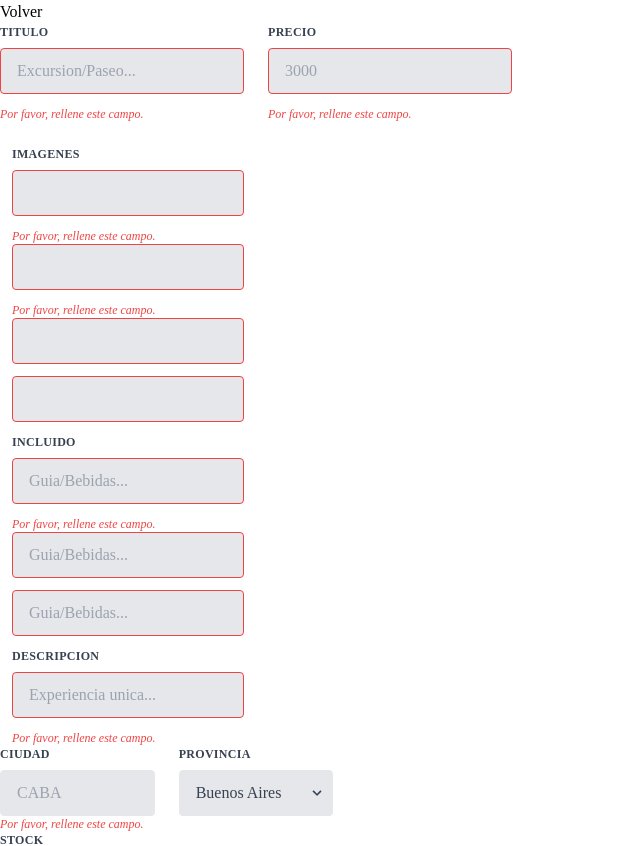
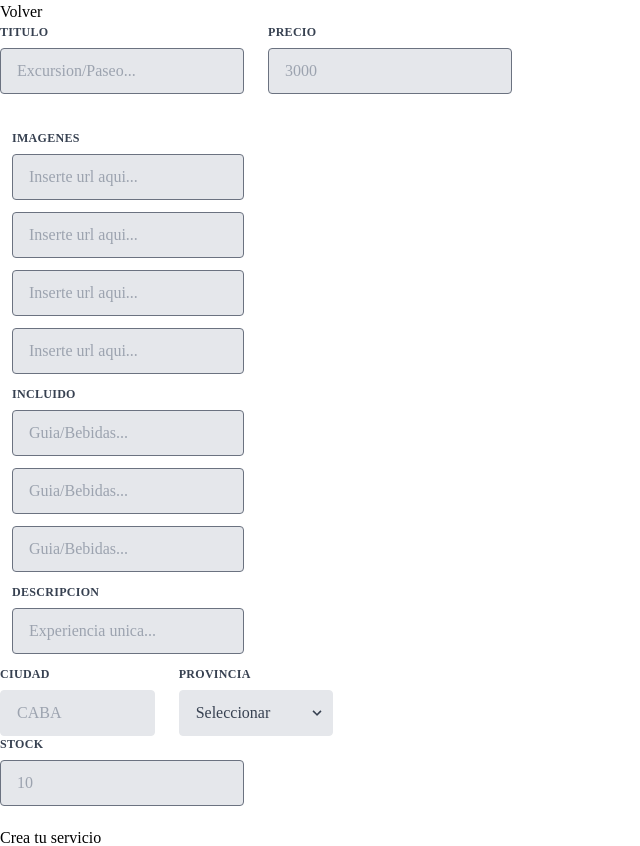
Before and after one commit to gianbr/TravelApp-Group-Project, a React (Create React App) app in the folder client/: page /servicios in a window 1280 px wide. Shown: the top 846 px of the page, without its empty margins (0-640 px from the left). Built offline with nearby package versions, Linux system fonts and the light colour scheme.

Commit message:
Services-form2

```diff
--- a/client/src/components/Servicios.jsx
+++ b/client/src/components/Servicios.jsx
@@ -1,14 +1,3 @@
-// import React from 'react';
-
-// function Contact() {
-//     return(
-//         <div>
-//             <h1>aqui va algo</h1>
-//         </div>
-//     );
-// };
-// export default Contact;
-
 import React from "react";
 import {useState, useEffect} from 'react';
 import { useDispatch} from "react-redux";
@@ -27,7 +16,7 @@ export default function CreateForm(){
         price:'',
         images:[],
         stock:'',
-        included:[{body:''}],
+        included:[],
         description:''
     });
 
@@ -59,12 +48,14 @@ console.log('included', e.target.value);
         e.preventDefault();
         if(!plain.title || plain.title.length > 30) return swal( "El titulo es obligatorio" , " ...y maximo de 30 letras",{button: "Entendido",} );
         if(!plain.price || plain.price <= 0) return swal( "El precio es obligatorio" , " ...y no puede ser menor o igual a 0",{button: "Entendido",} );
-        if(!plain.description) return swal('La descripción es obligatoria',{button: "Entendido",} );
-        if(!plain.city) return swal('La ciudad es obligatoria',{button: "Entendido",} );
+        if(plain.images.length === 0) return swal({title: 'Debe ingresar al menos 1 imagen', button: "Entendido",} );
+        if(plain.included.length === 0) return swal({title: 'Debe ingresar al menos 1 servicio incluido',button: "Entendido",} );
+        if(!plain.description) return swal({title:'La descripción es obligatoria', button: "Entendido",} );
+        if(!plain.city) return swal({title: 'La ciudad es obligatoria',button: "Entendido",} );
+        if(!plain.location) return swal({title: 'La ubicación es obligatoria',button: "Entendido",} );
         if(!plain.stock || plain.stock <= 0) return swal( "El stock es obligatorio" , " ...y no puede ser menor o igual a 0",{button: "Entendido",} );
-        // if(objeto.types.length === 0 || objeto.types.length > 2) return alert('El campo tipos es obligatorio y solo pueden seleccionarse máximo 2 tipos')
         dispatch(postPlain(plain));
-        swal( " ¡Servicio creado exitosamente! ", " Éxito " );
+        swal( {title: "¡Servicio creado exitosamente!", icon: "success"} );
     }
 
 
@@ -77,53 +68,51 @@ return(
       <label className="block uppercase tracking-wide text-gray-700 text-xs font-bold mb-2" htmlForm="grid-first-name">
         Titulo
       </label>
-      <input className="appearance-none block w-full bg-gray-200 text-gray-700 border border-red-500 rounded py-3 px-4 mb-3 leading-tight focus:outline-none focus:bg-white" id="grid-first-name" type="text" placeholder="Excursion/Paseo..."
+      <input className="appearance-none block w-full bg-gray-200 text-gray-700 border border-gray-500 rounded py-3 px-4 mb-3 leading-tight focus:outline-none focus:bg-white" id="grid-first-name" type="text" placeholder="Excursion/Paseo..."
       onChange={(e)=>setPlain({...plain, title: e.target.value})}/>
-      <p className="text-red-500 text-xs italic">Por favor, rellene este campo.</p>
     </div>
     <div className="w-full md:w-1/2 px-3 mb-6 md:mb-0">
       <label className="block uppercase tracking-wide text-gray-700 text-xs font-bold mb-2" htmlForm="grid-first-name">
         Precio
       </label>
-      <input className="appearance-none block w-full bg-gray-200 text-gray-700 border border-red-500 rounded py-3 px-4 mb-3 leading-tight focus:outline-none focus:bg-white" id="grid-first-name" type="number" placeholder="3000"
+      <input className="appearance-none block w-full bg-gray-200 text-gray-700 border border-gray-500 rounded py-3 px-4 mb-3 leading-tight focus:outline-none focus:bg-white" id="grid-first-name" type="number" placeholder="3000"
       onChange={(e)=>setPlain({...plain, price: e.target.value})}/>
-      <p className="text-red-500 text-xs italic">Por favor, rellene este campo.</p>
     </div>
   </div>
     <div className="w-full md:w-1/2 px-3 mb-6 md:mb-0">
       <label className="block uppercase tracking-wide text-gray-700 text-xs font-bold mb-2" htmlForm="grid-first-name">
         Imagenes
       </label>
-      <input className="appearance-none block w-full bg-gray-200 text-gray-700 border border-red-500 rounded py-3 px-4 mb-3 leading-tight focus:outline-none focus:bg-white" id="grid-first-name" type="url" placeholder=""
+      <input className="appearance-none block w-full bg-gray-200 text-gray-700 border border-gray-500 rounded py-3 px-4 mb-3 leading-tight focus:outline-none focus:bg-white" id="grid-first-name" type="url" placeholder="Inserte url aqui..."
       onChange={handleImages}/>
-      <p className="text-red-500 text-xs italic">Por favor, rellene este campo.</p>
-      <input className="appearance-none block w-full bg-gray-200 text-gray-700 border border-red-500 rounded py-3 px-4 mb-3 leading-tight focus:outline-none focus:bg-white" id="grid-first-name" type="url" placeholder=""
+
+      <input className="appearance-none block w-full bg-gray-200 text-gray-700 border border-gray-500 rounded py-3 px-4 mb-3 leading-tight focus:outline-none focus:bg-white" id="grid-first-name" type="url" placeholder="Inserte url aqui..."
       onChange={handleImages}/>
-      <p className="text-red-500 text-xs italic">Por favor, rellene este campo.</p>
-      <input className="appearance-none block w-full bg-gray-200 text-gray-700 border border-red-500 rounded py-3 px-4 mb-3 leading-tight focus:outline-none focus:bg-white" id="grid-first-name" type="url" placeholder=""
+
+      <input className="appearance-none block w-full bg-gray-200 text-gray-700 border border-gray-500 rounded py-3 px-4 mb-3 leading-tight focus:outline-none focus:bg-white" id="grid-first-name" type="url" placeholder="Inserte url aqui..."
       onChange={handleImages}/>
-      <input className="appearance-none block w-full bg-gray-200 text-gray-700 border border-red-500 rounded py-3 px-4 mb-3 leading-tight focus:outline-none focus:bg-white" id="grid-first-name" type="url" placeholder=""
+      <input className="appearance-none block w-full bg-gray-200 text-gray-700 border border-gray-500 rounded py-3 px-4 mb-3 leading-tight focus:outline-none focus:bg-white" id="grid-first-name" type="url" placeholder="Inserte url aqui..."
       onChange={handleImages}/>
     </div>
     <div className="w-full md:w-1/2 px-3 mb-6 md:mb-0">
       <label className="block uppercase tracking-wide text-gray-700 text-xs font-bold mb-2" htmlForm="grid-first-name">
         Incluido
       </label>
-      <input className="appearance-none block w-full bg-gray-200 text-gray-700 border border-red-500 rounded py-3 px-4 mb-3 leading-tight focus:outline-none focus:bg-white" id="grid-first-name" type="text" placeholder="Guia/Bebidas..."
+      <input className="appearance-none block w-full bg-gray-200 text-gray-700 border border-gray-500 rounded py-3 px-4 mb-3 leading-tight focus:outline-none focus:bg-white" id="grid-first-name" type="text" placeholder="Guia/Bebidas..."
       onChange={handleIncluded}/>
-      <p className="text-red-500 text-xs italic">Por favor, rellene este campo.</p>
-      <input className="appearance-none block w-full bg-gray-200 text-gray-700 border border-red-500 rounded py-3 px-4 mb-3 leading-tight focus:outline-none focus:bg-white" id="grid-first-name" type="text" placeholder="Guia/Bebidas..."
+
+      <input className="appearance-none block w-full bg-gray-200 text-gray-700 border border-gray-500 rounded py-3 px-4 mb-3 leading-tight focus:outline-none focus:bg-white" id="grid-first-name" type="text" placeholder="Guia/Bebidas..."
       onChange={handleIncluded}/>
-        <input className="appearance-none block w-full bg-gray-200 text-gray-700 border border-red-500 rounded py-3 px-4 mb-3 leading-tight focus:outline-none focus:bg-white" id="grid-first-name" type="text" placeholder="Guia/Bebidas..."
+        <input className="appearance-none block w-full bg-gray-200 text-gray-700 border border-gray-500 rounded py-3 px-4 mb-3 leading-tight focus:outline-none focus:bg-white" id="grid-first-name" type="text" placeholder="Guia/Bebidas..."
       onChange={handleIncluded}/>
     </div>
     <div className="w-full md:w-1/2 px-3 mb-6 md:mb-0">
       <label className="block uppercase tracking-wide text-gray-700 text-xs font-bold mb-2" htmlForm="grid-first-name">
        Descripcion
       </label>
-      <input className="appearance-none block w-full bg-gray-200 text-gray-700 border border-red-500 rounded py-3 px-4 mb-3 leading-tight focus:outline-none focus:bg-white" id="grid-first-name" type="text" placeholder="Experiencia unica..."
+      <input className="appearance-none block w-full bg-gray-200 text-gray-700 border border-gray-500 rounded py-3 px-4 mb-3 leading-tight focus:outline-none focus:bg-white" id="grid-first-name" type="text" placeholder="Experiencia unica..."
       onChange={(e)=>setPlain({...plain, description: e.target.value})}/>
-      <p className="text-red-500 text-xs italic">Por favor, rellene este campo.</p>
+
     </div>
   <div className="flex flex-wrap -mx-3 mb-2">
     <div className="w-full md:w-1/3 px-3 mb-6 md:mb-0">
@@ -132,14 +121,15 @@ return(
       </label>
       <input className="appearance-none block w-full bg-gray-200 text-gray-700 border border-gray-200 rounded py-3 px-4 leading-tight focus:outline-none focus:bg-white focus:border-gray-500" id="grid-city" type="text" placeholder="CABA"
       onChange={(e)=>setPlain({...plain, city: e.target.value})}/>
-      <p className="text-red-500 text-xs italic">Por favor, rellene este campo.</p>
+
     </div>
     <div className="w-full md:w-1/3 px-3 mb-6 md:mb-0">
       <label className="block uppercase tracking-wide text-gray-700 text-xs font-bold mb-2" htmlForm="grid-state">
         Provincia
       </label>
       <div className="relative">
-        <select className="block appearance-none w-full bg-gray-200 border border-gray-200 text-gray-700 py-3 px-4 pr-8 rounded leading-tight focus:outline-none focus:bg-white focus:border-gray-500" id="grid-state">
+        <select className="block appearance-none w-full bg-gray-200 border border-gray-200 text-gray-700 py-3 px-4 pr-8 rounded leading-tight focus:outline-none focus:bg-white focus:border-gray-500" id="grid-state" onChange={(e)=>setPlain({...plain, location: e.target.value})}>
+        <option>Seleccionar</option>
           <option>Buenos Aires</option>
           <option>Mendoza</option>
           <option>Misiones</option>
@@ -154,9 +144,9 @@ return(
       <label className="block uppercase tracking-wide text-gray-700 text-xs font-bold mb-2" htmlForm="grid-first-name">
        Stock
       </label>
-      <input className="appearance-none block w-full bg-gray-200 text-gray-700 border border-red-500 rounded py-3 px-4 mb-3 leading-tight focus:outline-none focus:bg-white" id="grid-first-name" type="number" placeholder="10"
-      onChange={(e)=>setPlain({...plain,})}/>
-      <p className="text-red-500 text-xs italic">Por favor, rellene este campo.</p>
+      <input className="appearance-none block w-full bg-gray-200 text-gray-700 border border-gray-500 rounded py-3 px-4 mb-3 leading-tight focus:outline-none focus:bg-white" id="grid-first-name" type="number" placeholder="10"
+      onChange={(e)=>setPlain({...plain, stock: e.target.value})}/>
+
     </div>
   </div>
   <div>
```
Also changed, not shown: 1 other file (tests, documents, lock files or other folders).
